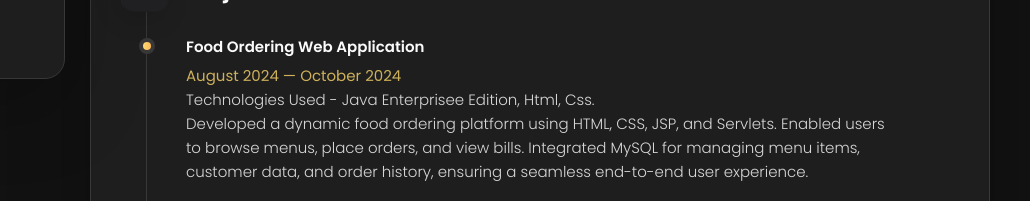
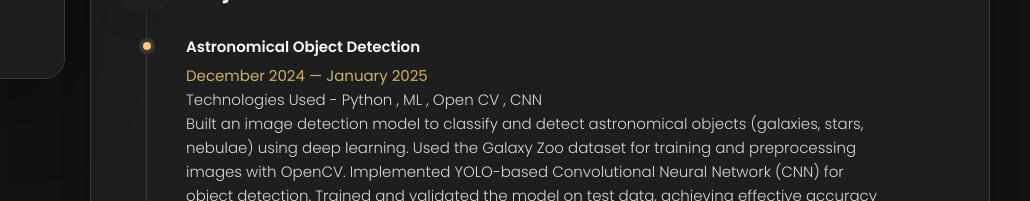
Before and after one commit to Shreyxsh03/My-Portfolio, a plain HTML site: page index.html in a window 1280 px wide. Both pictures are taken after a click on the button "Resume". Shown: the part 569-770 px from the top of the page, 250-1280 px from the left. Drawn offline with nearby package versions, Linux system fonts and the light colour scheme.

Commit message:
Update index.html

```diff
--- a/index.html
+++ b/index.html
@@ -196,7 +196,7 @@
 
         <section class="about-text">
           <p>
-            I am a final-year Computer Science student at Lakshmi Narain College of Technology, Bhopal, with a strong foundation in object-oriented programming, data structures, and algorithms. My academic journey and hands-on project experience have equipped me with solid technical skills, particularly in web development. I am proficient in front-end technologies such as HTML, CSS, and JavaScript, and have practical experience building dynamic web applications using Java Servlets, JSP, JDBC, and MySQL. I am passionate about developing scalable and user-friendly software solutions and continuously strive to expand my knowledge and stay updated with emerging technologies.          </p>
+            I am a final-year Computer Science student at Lakshmi Narain College of Technology, Bhopal, with a strong foundation in object-oriented programming, data structures, and algorithms. My academic journey and hands-on project experience have equipped me with solid technical skills, particularly in web development. I am proficient in front-end technologies such as HTML, CSS, and JavaScript, and have practical experience building dynamic web applications using Python, Java, Servlets, JSP, JDBC, and MySQL. I am passionate about developing scalable and user-friendly software solutions and continuously strive to expand my knowledge and stay updated with emerging technologies.          </p>
 
           <p>
         </section>
@@ -357,6 +357,25 @@
           </div>
 
           <ol class="timeline-list">
+            <li class="timeline-item">
+
+              <h4 class="h4 timeline-item-title">Astronomical Object Detection</h4>
+
+              <span> December 2024 — January 2025</span>
+
+              <p class="timeline-text">
+                Technologies Used - Python , ML , Open CV , CNN
+                <br>Built an image detection model to classify and detect astronomical objects (galaxies, stars, nebulae) using
+deep learning.
+Used the Galaxy Zoo dataset for training and preprocessing images with OpenCV.
+Implemented YOLO-based Convolutional Neural Network (CNN) for object detection.
+Trained and validated the model on test data, achieving effective accuracy in identifying celestial objects.
+Visualized results to evaluate detection performance and improve model accuracy.
+
+              </br>
+              </p>
+
+            </li>
 
             <li class="timeline-item">
 
@@ -378,8 +397,8 @@
               <span>August 2023 — September 2023</span>
 
               <p class="timeline-text">
-                Technologies Used - Java , JDBC , MySql
-                <br>Developed a basic banking application using Java, JDBC, and MySQL. The system allows users to register, log in, check account balances, and transfer money between accounts. It ensures secure data handling and reliable operations through a MySQL-backed database.
+                Technologies Used - Python , MySql
+                <br>Developed a basic banking application using Python, MySQL. The system allows users to register, log in, check account balances, and transfer money between accounts. It ensures secure data handling and reliable operations through a MySQL-backed database.
 
               </br>
               </p>
@@ -397,7 +416,7 @@
             <h3 class="h3 skills-title">Technical skills</h3>
             <li class="skills-item">
               <p class="timeline-text">
-                <br> Software Development - Java </br>
+                <br> Software Development - Python , Java </br>
                 <br> Web Development - HTML5, CSS, JavaScript </br>
                 <br> Databases - MySQL </br>
                 <br> Source Control - Git</br>
```
